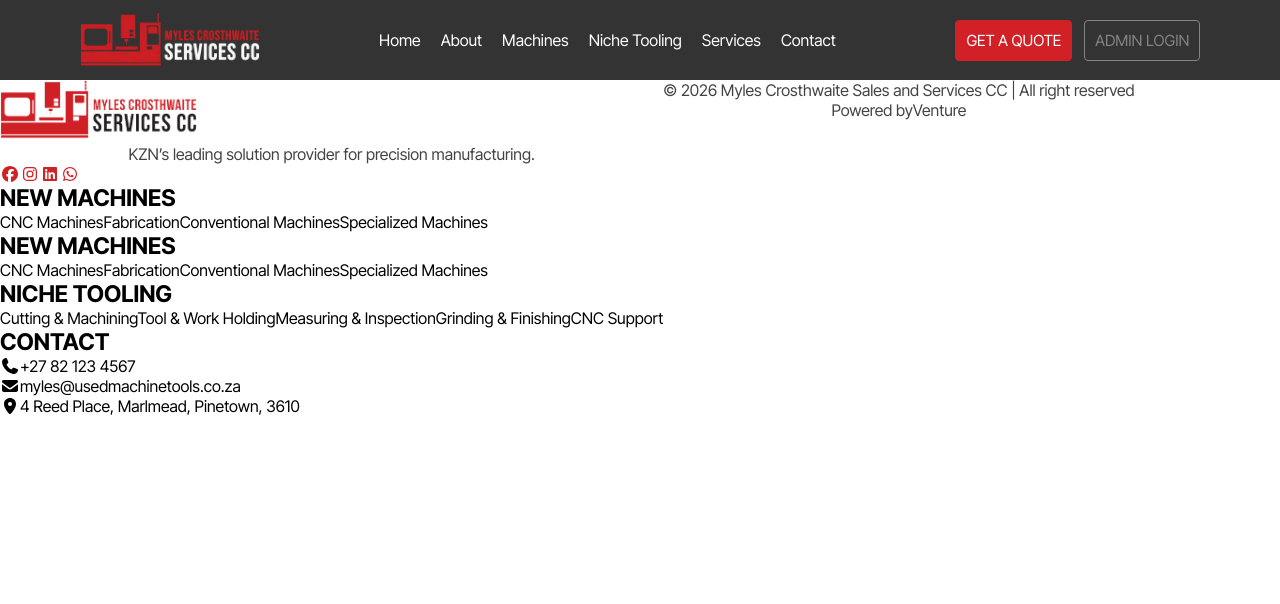
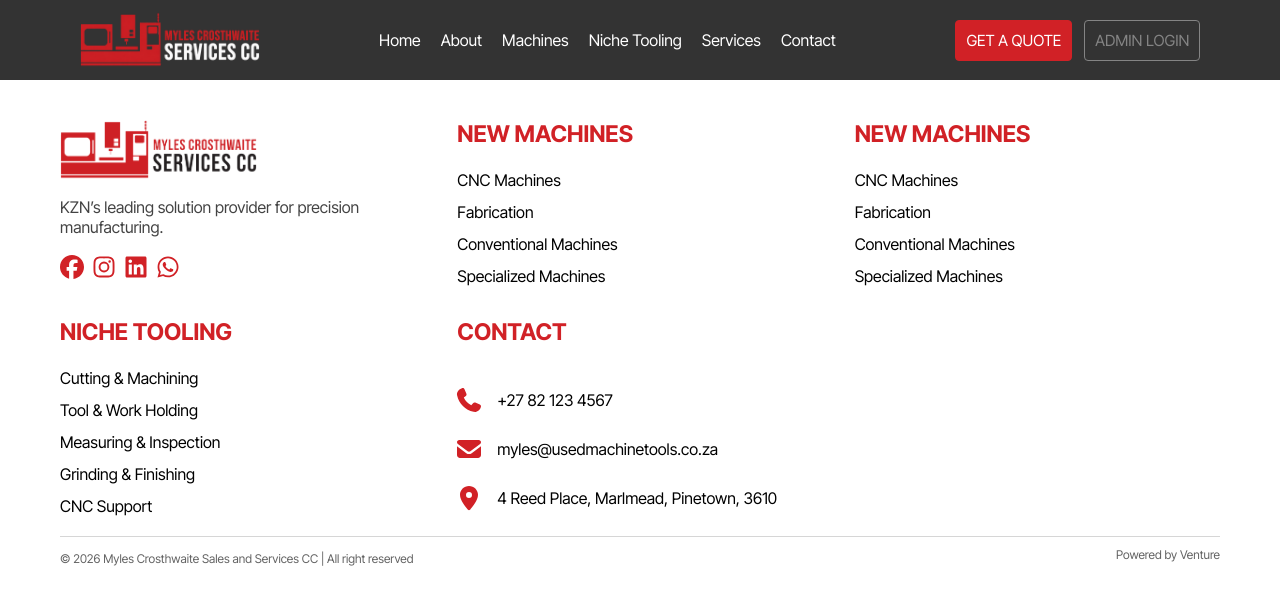
Before and after one commit to JFKleyn/MCSS, a React (Vite) app: page / in a window 1280 px wide. Shown: the top 604 px of the page. Built offline with nearby package versions, Linux system fonts and the light colour scheme.

Commit message:
Completed all the CSS for the footer

```diff
--- a/src/components/Footer.css
+++ b/src/components/Footer.css
@@ -1,8 +1,111 @@
 .footer{
-  display: flex;
-  margin-top: 80px;
+  display: grid;
+  padding: 80px 20px 20px 20px ;
 }
 
-.social-icons a{
+.icon{
   color: #D12126;
+  height: 24px;
+  width: 24px;
+  transition: all 0.3s ease;
 }
+
+.icon:hover{
+  color: #000000;
+}
+
+.footer-container{
+  display: grid;
+  grid-template-columns: 1fr;
+  padding: 20px;
+  gap: 32px;
+}
+
+.footer-content h4{
+  margin-bottom: 10px;
+}
+
+.footer-content p{
+  text-align: left;
+}
+
+.footer-content{
+  display: grid;
+  grid-template-columns: 1fr;
+  gap: 12px;
+  align-items: left;
+}
+
+.social-icons{
+  display: flex;
+  gap: 8px;
+}
+
+.contact-item{
+  display: flex;
+  align-items: center;
+  gap: 16px;
+}
+
+.copy{
+  display: flex;
+  flex-direction: column;
+  gap: 10px;
+  border-top: 1px solid rgba(16, 16, 16, 0.169);
+  padding: 10px 0px;
+  margin: 0 20px;
+}
+
+.copy small{
+  color: #636363;
+  font-size: 12px;
+  text-align: left;
+}
+
+.copy a{
+  text-decoration: none;
+  color: #636363;
+  font-size: 12px;
+  text-align: left;
+}
+
+.companydocs{
+  display: flex;
+  flex-direction: column;
+  gap: 10px;
+}
+
+@media (min-width: 768px){
+
+  .footer{
+    margin: 20px;
+  }
+
+  .copy{
+    flex-direction: row;
+    justify-content: space-between;
+  }
+
+  .companydocs{
+  flex-direction: row;
+  gap: 20px;
+}
+
+
+}
+
+@media (min-width: 1024px){
+
+  .footer-container{
+    grid-template-columns: 1fr 1fr 1fr;
+  }
+
+}
+
+@media (min-width: 1440px){
+
+  .footer-container{
+    grid-template-columns: 1fr 1fr 1fr 1fr 1fr;
+  }
+
+}
--- a/src/components/Footer.jsx
+++ b/src/components/Footer.jsx
@@ -24,15 +24,15 @@
             <p>KZN’s leading solution provider for precision manufacturing.</p>
             <div className="social-icons">
               <a href="https://facebook.com" target="_blank" rel="noreferrer">
-                <FontAwesomeIcon icon={faFacebook} />
+                <FontAwesomeIcon className="icon" icon={faFacebook} />
               </a>
 
               <a href="https://instagram.com" target="_blank" rel="noreferrer">
-                <FontAwesomeIcon icon={faInstagram} />
+                <FontAwesomeIcon className="icon" icon={faInstagram} />
               </a>
 
               <a href="https://linkedin.com" target="_blank" rel="noreferrer">
-                <FontAwesomeIcon icon={faLinkedin} />
+                <FontAwesomeIcon className="icon" icon={faLinkedin} />
               </a>
 
               <a
@@ -40,7 +40,7 @@
                 target="_blank"
                 rel="noreferrer"
               >
-                <FontAwesomeIcon icon={faWhatsapp} />
+                <FontAwesomeIcon className="icon" icon={faWhatsapp} />
               </a>
             </div>
           </div>
@@ -69,29 +69,29 @@
           <div className="footer-content">
             <h4>CONTACT</h4>
             <div className="contact-item">
-              <FontAwesomeIcon icon={faPhone} />
+              <FontAwesomeIcon className="icon" icon={faPhone} />
               <span>+27 82 123 4567</span>
             </div>
             <div className="contact-item">
-              <FontAwesomeIcon icon={faEnvelope} />
+              <FontAwesomeIcon className="icon" icon={faEnvelope} />
               <span>myles@usedmachinetools.co.za</span>
             </div>
             <div className="contact-item">
-              <FontAwesomeIcon icon={faLocationDot} />
+              <FontAwesomeIcon className="icon" icon={faLocationDot} />
               <span>4 Reed Place, Marlmead, Pinetown, 3610</span>
             </div>
           </div>
         </div>
         <div class="copy">
           <div class="company">
-            <p>
+            <small>
               © 2026 Myles Crosthwaite Sales and Services CC | All right
               reserved
-            </p>
+            </small>
           </div>
           <div class="companydocs">
-            <p>
-              Powered by
+            <small>
+              Powered by <span> </span>
               <a
                 href="https://venturetechnologies.co"
                 target="_blank"
@@ -99,7 +99,7 @@
               >
                 Venture
               </a>
-            </p>
+            </small>
           </div>
         </div>
       </div>
--- a/src/components/Header.css
+++ b/src/components/Header.css
@@ -16,6 +16,8 @@
   top: 0;
   left: 0;
   right: 0;
+
+  z-index: 1000;
 }
 
 .navigation {
--- a/src/index.css
+++ b/src/index.css
@@ -34,7 +34,7 @@
 
 h4{
   font-size: clamp(1.4rem, 1.8vw, 1.8rem);
-  color: rgb(0, 0, 0);
+  color: #D12126;
 }
 
 p{
@@ -47,6 +47,11 @@
 a {
   text-decoration: none;
   color: inherit;
+  transition: color 0.3s ease;
+}
+
+a:hover {
+  color: #D12126;
 }
 
 .logo{
```
